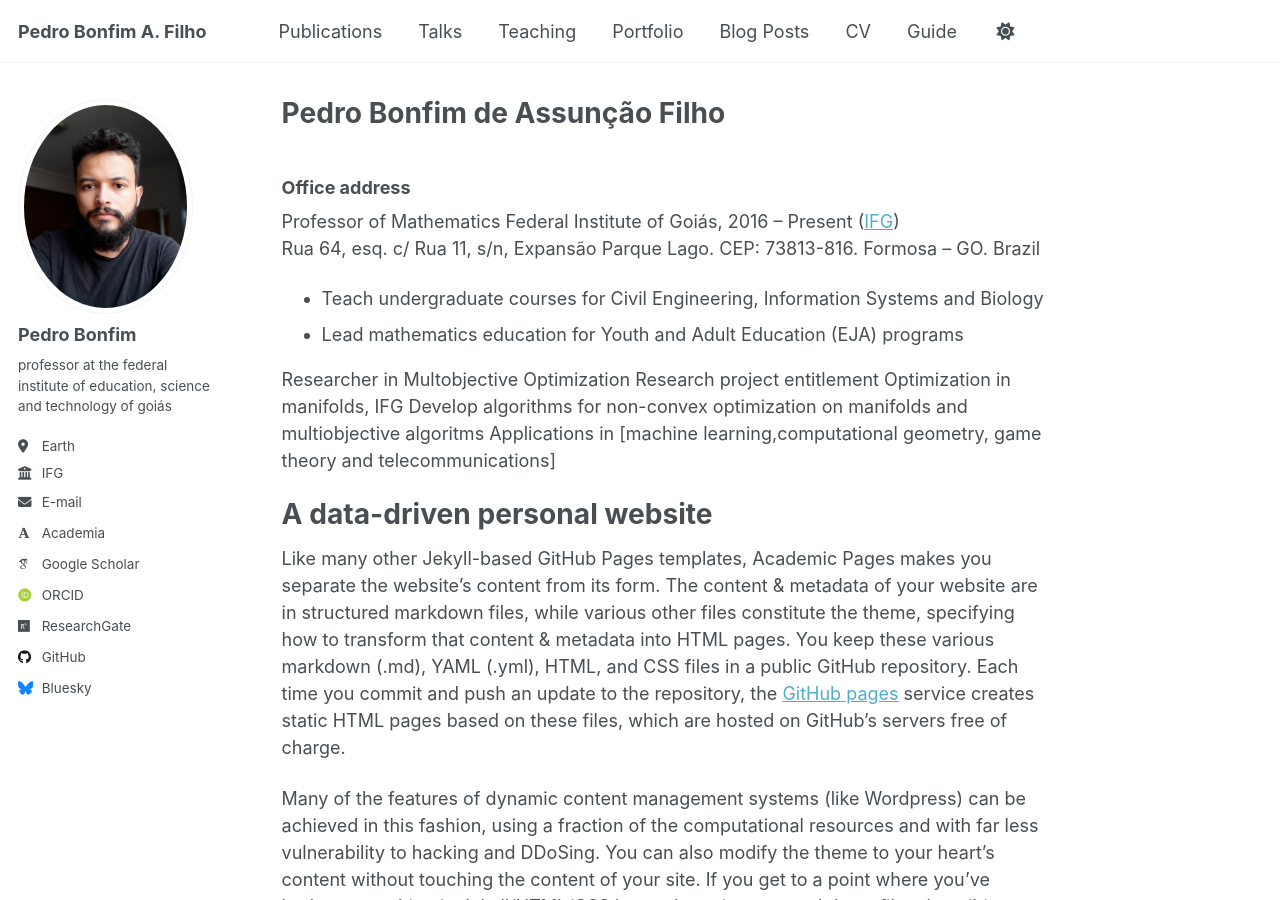
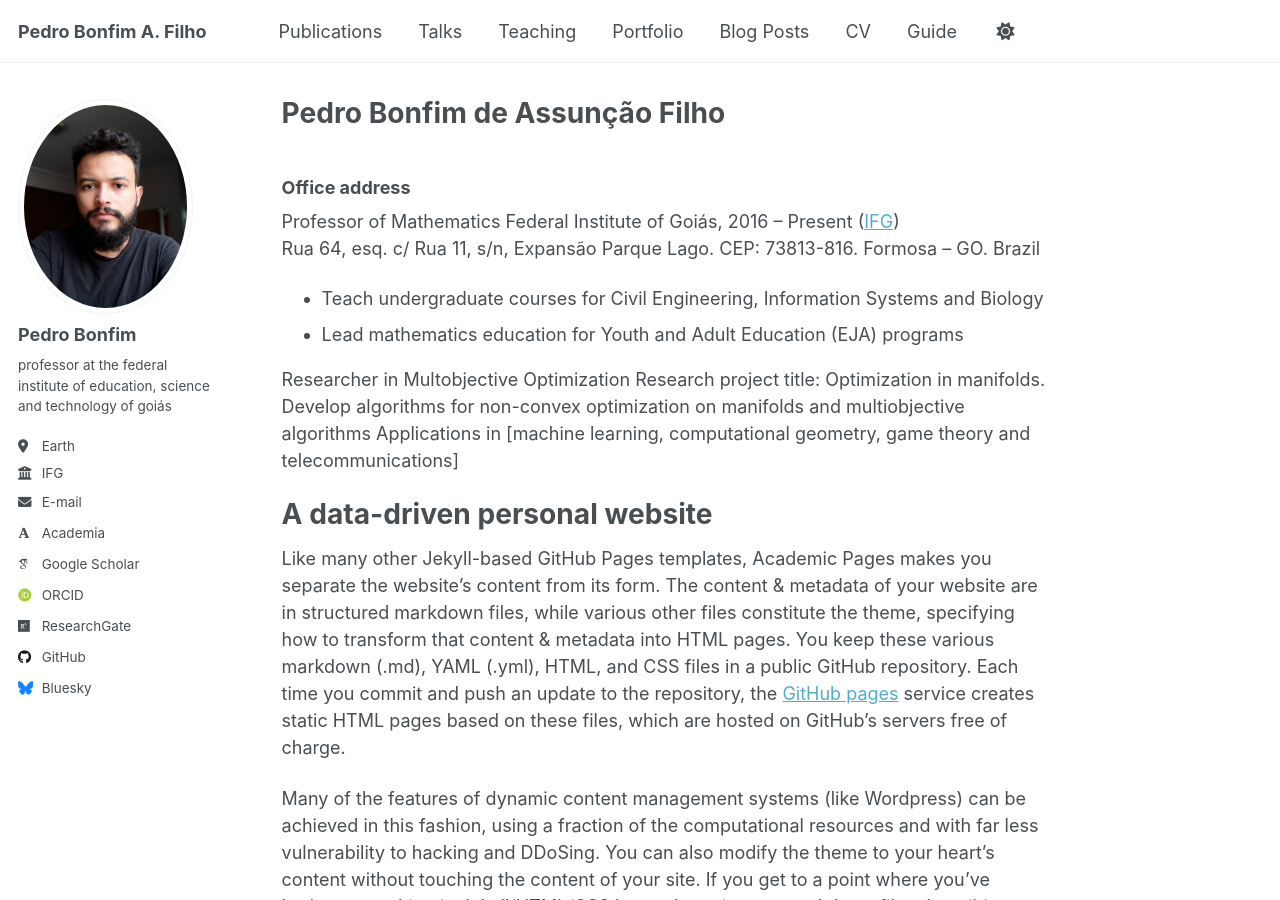
Before and after one commit to pedroassuncaofilho/pedroassuncaofilho.github.io, a Jekyll site: the page built from _pages/about.md, in a window 1280 px wide and 900 px high. Built offline with Jekyll 4.4.1, drawn with Linux system fonts in a browser that asks for light colours; some web fonts are replaced.

Commit message:
Update about.md

```diff
--- a/_pages/about.md
+++ b/_pages/about.md
@@ -19,9 +19,9 @@ Rua 64, esq. c/ Rua 11, s/n, Expansão Parque Lago. CEP: 73813-816. Formosa –
 - Lead mathematics education for Youth and Adult Education (EJA) programs
 
 Researcher in Multobjective Optimization
-Research project entitlement Optimization in manifolds, IFG
-Develop algorithms for non-convex optimization on manifolds and multiobjective algoritms
-Applications in [machine learning,computational geometry, game theory and telecommunications]
+Research project title: Optimization in manifolds.
+Develop algorithms for non-convex optimization on manifolds and multiobjective algorithms
+Applications in [machine learning, computational geometry, game theory and telecommunications]
 
 A data-driven personal website
 ======
```
